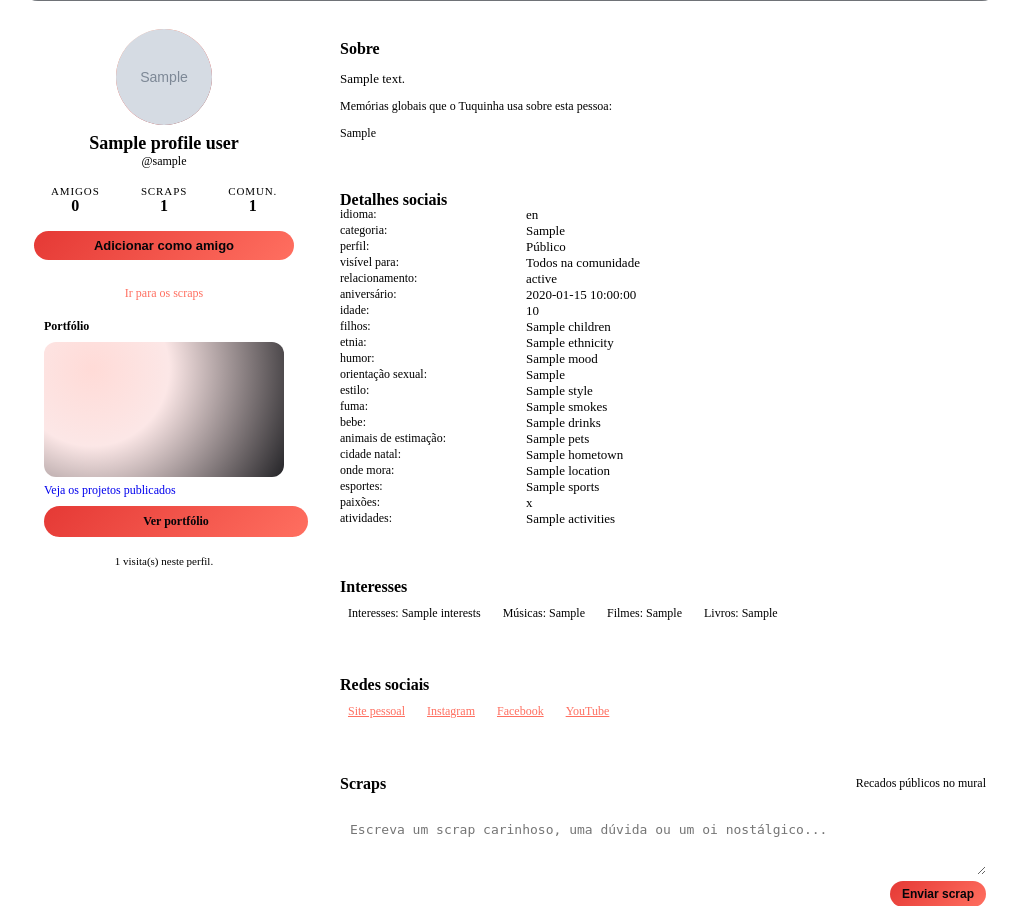
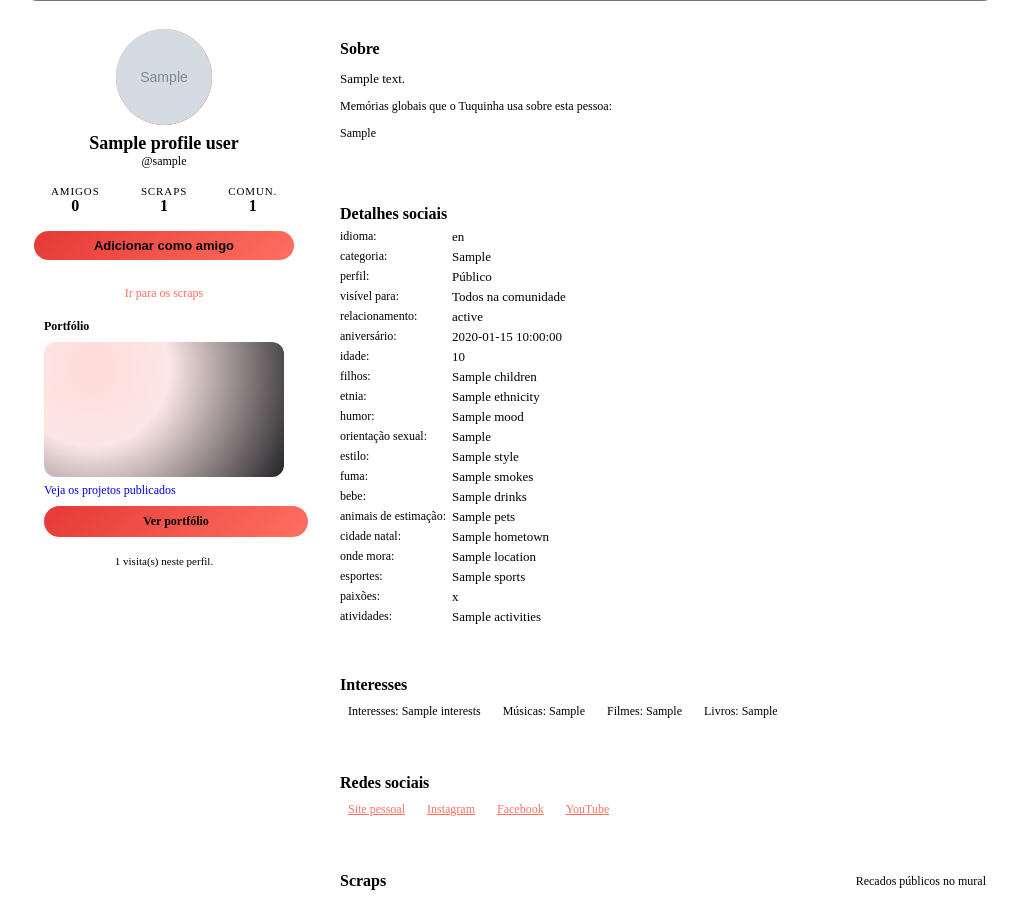
Before and after one commit to BrookSK/Agente-IA-Tuquinha, a PHP site: template app/Views/social/profile.php in a window 1280 px wide. Shown: the part 227-1133 px from the top of the page, without its empty margins (130-1149 px from the left). Run offline with PHP 8.4, Linux system fonts and the light colour scheme; the template is opened without the code that fills it: most values are stand-ins (such as "Sample title", 1, 10 or a date in 2020); grey boxes marked "Sample" are stand-in pictures; data that the repository does not hold is empty; some libraries are stand-ins or nearby versions.

Commit message:
feat: adjust social details section spacing and grid layout with increased row gaps and flexible column sizing
Replace negative margin offset (-2px) with positive margin-bottom (6px) on section heading. Remove negative margin-top from details container. Increase row-gap from 0 to 4px for improved readability. Change first grid column from minmax(0, 180px) to max-content for natural label width. Remove align-items:start for default stretch alignment.

```diff
--- a/app/Views/social/profile.php
+++ b/app/Views/social/profile.php
@@ -337,9 +337,9 @@ $profileId = (int)($profileUser['id'] ?? 0);
         </section>
 
         <section style="background:var(--surface-card); border-radius:16px; border:1px solid var(--border-subtle); padding:12px 14px;">
-            <h2 style="font-size:16px; margin:0; line-height:1.1; color:var(--text-primary);">Detalhes sociais</h2>
-            <div style="font-size:13px; color:var(--text-secondary); margin-top:-2px;">
-                <div style="display:grid; grid-template-columns: minmax(0, 180px) minmax(0, 1fr); row-gap:0; column-gap:6px; align-items:start;">
+            <h2 style="font-size:16px; margin-bottom:6px; color:var(--text-primary);">Detalhes sociais</h2>
+            <div style="font-size:13px; color:var(--text-secondary);">
+                <div style="display:grid; grid-template-columns: max-content minmax(0, 1fr); row-gap:4px; column-gap:6px;">
                     <?php
                     $details = [
                         'Idioma' => $profile['language'] ?? null,
```
